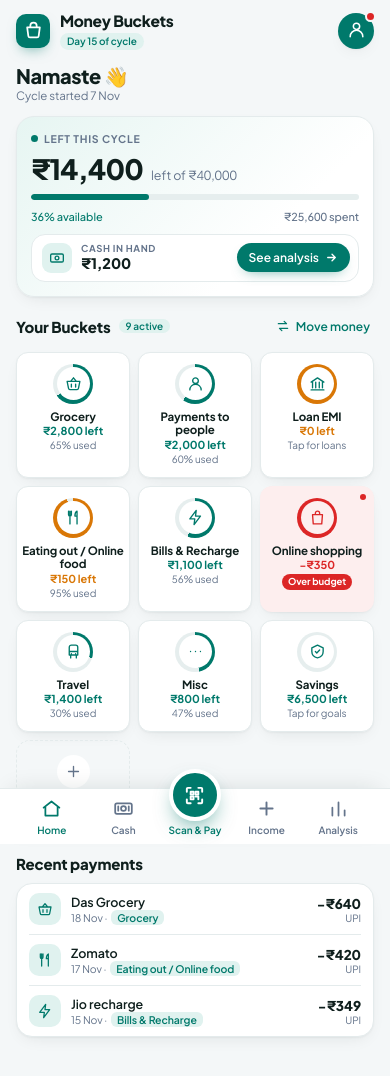
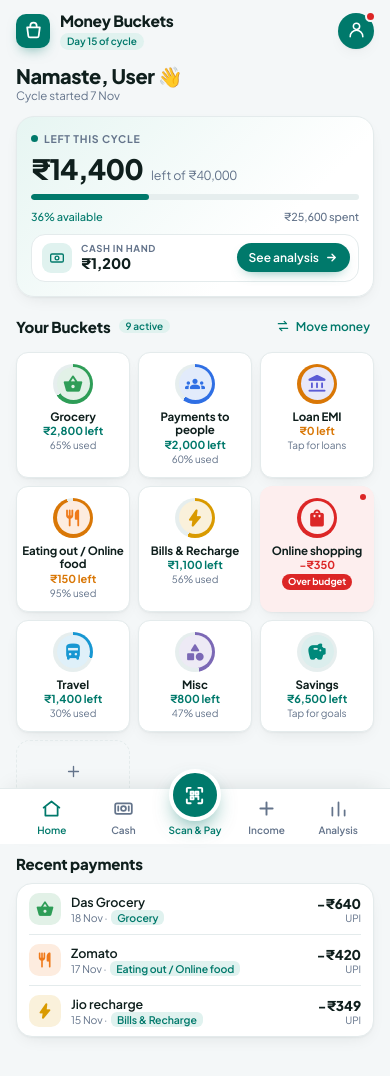
Before and after one commit to aerobotixdib-wq/powercore, a plain HTML site: page money-buckets/index.html in a window 390 px wide. Drawn offline with nearby package versions, Linux system fonts and the light colour scheme.

Commit message:
Money Buckets: colourful bucket icons, default name, small touches
Co-Authored-By: Claude Opus 5.5 <noreply@anthropic.com>
Claude-Session: https://claude.ai/code/session_0158HaYKHcbk95WLgZ215DNp

```diff
--- a/money-buckets/index.html
+++ b/money-buckets/index.html
@@ -13,6 +13,7 @@
 <link rel="icon" type="image/png" sizes="192x192" href="icon-192.png">
 <title>Money Buckets</title>
 <link rel="stylesheet" href="https://fonts.googleapis.com/css2?family=Plus+Jakarta+Sans:wght@400;500;600;700;800&display=swap">
+<link rel="stylesheet" href="https://fonts.googleapis.com/css2?family=Material+Symbols+Rounded:opsz,wght,FILL,GRAD@24,500,1,0&icon_names=account_balance,bolt,category,check_circle,child_care,directions_bus,groups,home,local_gas_station,medical_services,pets,redeem,restaurant,savings,school,shopping_bag,shopping_basket,smartphone&display=block">
 <style>
 /* Layout: one phone-width column — cycle summary, bucket grid, fixed action bar at the bottom */
 :root{
@@ -393,6 +394,16 @@ input[type=date].txtin{min-height:46px}
 .instbar .sumbtn{flex:none}
 .ix{width:28px;height:28px;border:0;background:none;color:var(--muted);display:grid;place-items:center;cursor:pointer;flex:none;padding:0}.ix svg{width:16px;height:16px}
 #fSub{white-space:pre-line}
+
+/* Material icons + per-bucket colour */
+.ms{font-family:'Material Symbols Rounded';font-weight:normal;font-style:normal;font-size:22px;line-height:1;letter-spacing:normal;text-transform:none;display:inline-block;white-space:nowrap;direction:ltr;font-feature-settings:'liga';-webkit-font-feature-settings:'liga';-webkit-font-smoothing:antialiased;font-variation-settings:'FILL' 1,'wght' 500,'GRAD' 0,'opsz' 24;width:1em;overflow:hidden}
+.b .ring{--c:var(--bc,var(--accent))}
+.b.warn .ring{--c:var(--warn)}.b.over .ring{--c:var(--danger)}
+.ring .ic .ms{font-size:20px}
+.mini .ms{font-size:18px}
+.b.over .ring .ic{color:var(--danger)!important;background:var(--danger-soft)!important}
+.add .ring .ic{background:transparent!important}
+@media (prefers-reduced-motion:no-preference){.toast{animation:pop .25s ease}@keyframes pop{from{transform:translate(-50%,8px);opacity:0}to{transform:translate(-50%,0);opacity:1}}}
 </style>
 <style>
   :root{padding-top:env(safe-area-inset-top,0px);padding-bottom:env(safe-area-inset-bottom,0px)}
@@ -611,6 +622,24 @@ const ICONS={
   'Savings':'M12 3l8 4v5c0 5-3.5 8-8 9-4.5-1-8-4-8-9V7l8-4zM9 12l2 2 4-4'
 };
 
+
+/* Colourful bucket icons */
+const BICON={'Grocery':['shopping_basket','#2E9D57'],'Payments to people':['groups','#2F6FE4'],'Loan EMI':['account_balance','#5B5BD6'],
+  'Eating out / Online food':['restaurant','#EF7A1A'],'Bills & Recharge':['bolt','#D99A00'],'Online shopping':['shopping_bag','#DB3F76'],
+  'Travel':['directions_bus','#1797D2'],'Misc':['category','#7B68B5'],'Savings':['savings','#00897B']};
+const BKEY=[[/medic|health|doctor|hospital|pharma/i,'medical_services','#E0484A'],[/school|fee|tuition|educat|college|book/i,'school','#7A4FD8'],
+  [/rent|house|home|flat/i,'home','#C2703D'],[/fuel|petrol|diesel|gas/i,'local_gas_station','#5E7383'],[/phone|mobile|recharge|wifi|internet/i,'smartphone','#3B82F6'],
+  [/kid|child|baby|son|daughter/i,'child_care','#E26AA8'],[/pet|dog|cat/i,'pets','#A0702F'],[/gift|festival|puja|bihu|wedding/i,'redeem','#D9468F'],
+  [/food|eat|restaurant|swiggy|zomato/i,'restaurant','#EF7A1A'],[/travel|trip|bus|cab|train/i,'directions_bus','#1797D2'],[/saving/i,'savings','#00897B']];
+function bIcon(name){
+  if(BICON[name])return{i:BICON[name][0],c:BICON[name][1]};
+  for(const [re,i,c] of BKEY)if(re.test(name))return{i,c};
+  return{i:'category',c:'#64748B'};
+}
+function paintIcon(el,name){
+  const b=bIcon(name||'');el.innerHTML='';const g=document.createElement('span');g.className='ms';g.textContent=b.i;el.append(g);
+  el.style.color=b.c;el.style.background='color-mix(in srgb, '+b.c+' 14%, var(--surface))';
+}
 function render(){
   const planned=state.buckets.reduce((a,b)=>a+b.planned,0);
   const spent=state.buckets.reduce((a,b)=>a+b.spent,0);
@@ -648,8 +677,9 @@ function render(){
       el.onkeydown=e=>{if(e.key==='Enter'||e.key===' '){e.preventDefault();openSub('b:'+b.name)}};
     }
     const ic=el.querySelector('.ic');
-    if(ICONS[b.name])ic.innerHTML=svg(ICONS[b.name]);else ic.textContent=b.name.charAt(0).toUpperCase();
+    paintIcon(ic,b.name);
     el.querySelector('.left').textContent=left<0?'−'+inr(-left):inr(left)+' left';
+    el.style.setProperty('--bc',bIcon(b.name).c);
     const oc=cardIn(b.name);
     el.querySelector('.pct').textContent=oc&&!sv&&!ln?'+'+inr(oc)+' on card':sv?'Tap for goals':left<0?'Over budget':ln?'Tap for loans':b.planned?Math.round(used*100)+'% used':'Not planned';
     el.querySelector('.name').textContent=b.name;
@@ -661,7 +691,7 @@ function render(){
   add.onclick=openSheet;g.appendChild(add);
   renderExtras();
 }
-function toast(t){document.querySelectorAll('.toast').forEach(x=>x.remove());const d=document.createElement('div');d.className='toast';d.textContent=t;document.body.appendChild(d);setTimeout(()=>d.remove(),2200)}
+function toast(t){document.querySelectorAll('.toast').forEach(x=>x.remove());if(/taken from|on .*bill|added|saved|applied|paid|recorded|cleared|created/i.test(t)){try{navigator.vibrate&&navigator.vibrate(12)}catch(e){}}const d=document.createElement('div');d.className='toast';d.textContent=t;document.body.appendChild(d);setTimeout(()=>d.remove(),2200)}
 function openSheet(){$('err').textContent='';$('bName').value='';$('sheet').hidden=false;$('bName').focus()}
 $('cancel').onclick=()=>$('sheet').hidden=true;
 $('sheet').onclick=e=>{if(e.target.id==='sheet')$('sheet').hidden=true};
@@ -701,7 +731,7 @@ function renderAlloc(){
   state.buckets.forEach((b,i)=>{
     const r=document.createElement('div');r.className='arow';
     r.innerHTML=`<span class="mini"></span><span class="nm"><span></span><small></small></span><input inputmode="numeric" placeholder="₹0" autocomplete="off">`;
-    const m=r.querySelector('.mini');if(ICONS[b.name])m.innerHTML=svg(ICONS[b.name]);else m.textContent=b.name.charAt(0).toUpperCase();
+    const m=r.querySelector('.mini');paintIcon(m,b.name);
     r.querySelector('.nm span').textContent=b.name;
     let sm=inc.type==='extra'?'Now '+inr(b.planned-b.spent)+' left':(state.example?'':'Last cycle '+inr(b.planned));
     if(b.name==='Loan EMI'&&emiTotal())sm=(sm?sm+' · ':'')+'Your loans need '+inr(emiTotal());
@@ -987,7 +1017,7 @@ function subRender(k){
 function txRow(t){
   const r=mk('div','arow'),m=mk('span','mini');
   if(t.app==='Cash')m.innerHTML=svg('M2.5 6h19v12h-19zM12 9.2a2.8 2.8 0 1 0 0 5.6 2.8 2.8 0 0 0 0-5.6zM6 9.5v5M18 9.5v5');
-  else if(ICONS[t.bucket])m.innerHTML=svg(ICONS[t.bucket]);else m.textContent=t.bucket.charAt(0).toUpperCase();
+  else paintIcon(m,t.bucket);
   const nm=mk('span','nm');nm.append(mk('span',null,t.name),mk('small',null,fmtDate(t.date)+' · '+payLabel(t)));
   r.append(m,nm,mk('span','amtr num','−'+inr(t.amt)));r.classList.add('tapr');r.onclick=()=>editTxn(t);return r;
 }
@@ -1125,7 +1155,7 @@ function renderAnalysis(i){
     const l=mk('div','alist');
     state.buckets.forEach(b=>{
       const row=mk('div','arow'+(b.name==='Savings'?' strong':'')),m=mk('span','mini');
-      if(ICONS[b.name])m.innerHTML=svg(ICONS[b.name]);else m.textContent=b.name.charAt(0).toUpperCase();
+      paintIcon(m,b.name);
       const nm=mk('span','nm');nm.append(mk('span',null,b.name),mk('small',null,b.name==='Savings'?'Whatever is left':b.name==='Loan EMI'&&emiTotal()?'Your loans\' monthly amounts':'Average of last '+s.n+(s.n>1?' cycles':' cycle')));
       row.append(m,nm,mk('span','amtr num',inr(s.plan[b.name]||0)));l.append(row);
     });
@@ -1302,7 +1332,7 @@ function renderPay(){
   const ch=$('pBuckets');ch.innerHTML='';
   state.buckets.filter(b=>b.name!=='Savings').forEach(b=>{
     const lf=b.planned-b.spent,c=mk('button','chip brow');c.type='button';c.setAttribute('aria-pressed',b.name===pay.bucket);
-    const bi=mk('span','mini');if(ICONS[b.name])bi.innerHTML=svg(ICONS[b.name]);else bi.textContent=b.name.charAt(0).toUpperCase();
+    const bi=mk('span','mini');paintIcon(bi,b.name);
     const bt=mk('span','nm');bt.append(mk('span',null,b.name),mk('small','num'+(lf<0?' bad':''),lf<0?'Over by '+inr(-lf):inr(lf)+' left'));
     c.append(bi,bt,mk('i','tick'));
     c.onclick=()=>{pay.bucket=b.name;ch.querySelectorAll('.chip').forEach(x=>x.setAttribute('aria-pressed','false'));c.setAttribute('aria-pressed','true');$('pErr').textContent='';payFoot()};
@@ -1421,13 +1451,13 @@ $('paidOther').onclick=()=>{
 function renderExtras(){
   $('cashBar').hidden=true;$('meDot').hidden=!cashDue();
   const nm0=(state.name||'').trim();$('meInit').innerHTML=nm0?'':svg('M12 12a4 4 0 1 0 0-8 4 4 0 0 0 0 8zM4 21a8 8 0 0 1 16 0');if(nm0)$('meInit').textContent=nm0.charAt(0).toUpperCase();
-  $('hello').textContent='Namaste'+(nm0?', '+nm0.split(' ')[0]:'')+' 👋';
+  $('hello').textContent='Namaste, '+(nm0?nm0.split(' ')[0]:'User')+' 👋';
   const pb=$('pendBar'),p=state.pending;pb.hidden=!p;
   if(p)pb.querySelector('span').textContent='Waiting: '+inr(p.amt)+' to '+p.name+' from '+p.bucket;
   const rl=$('recentList'),tx=state.txns||[];$('recent').hidden=!tx.length;rl.innerHTML='';
   tx.slice(0,6).forEach(t=>{
     const r=mk('div','arow'),m=mk('span','mini');
-    if(ICONS[t.bucket])m.innerHTML=svg(ICONS[t.bucket]);else m.textContent=t.bucket.charAt(0).toUpperCase();
+    paintIcon(m,t.bucket);
     const nm=mk('span','nm'),sm=mk('small');sm.append(document.createTextNode(fmtDate(t.date)+' · '),mk('em','bk',t.bucket));nm.append(mk('span',null,t.name),sm);
     const am=mk('span','amtc');am.append(mk('b','amtr num','−'+inr(t.amt)),mk('small',null,payLabel(t)));
     r.append(m,nm,am);r.classList.add('tapr');r.onclick=()=>editTxn(t);rl.append(r);
--- a/money-buckets/sw.js
+++ b/money-buckets/sw.js
@@ -1,4 +1,4 @@
-const C='mb-v1';
+const C='mb-v2';
 const SHELL=['./','./index.html','./manifest.json','./icon-192.png','./icon-512.png','./apple-touch-icon.png'];
 self.addEventListener('install',e=>{e.waitUntil(caches.open(C).then(c=>c.addAll(SHELL)).then(()=>self.skipWaiting()))});
 self.addEventListener('activate',e=>{e.waitUntil(caches.keys().then(ks=>Promise.all(ks.filter(k=>k!==C).map(k=>caches.delete(k)))).then(()=>self.clients.claim()))});
```
